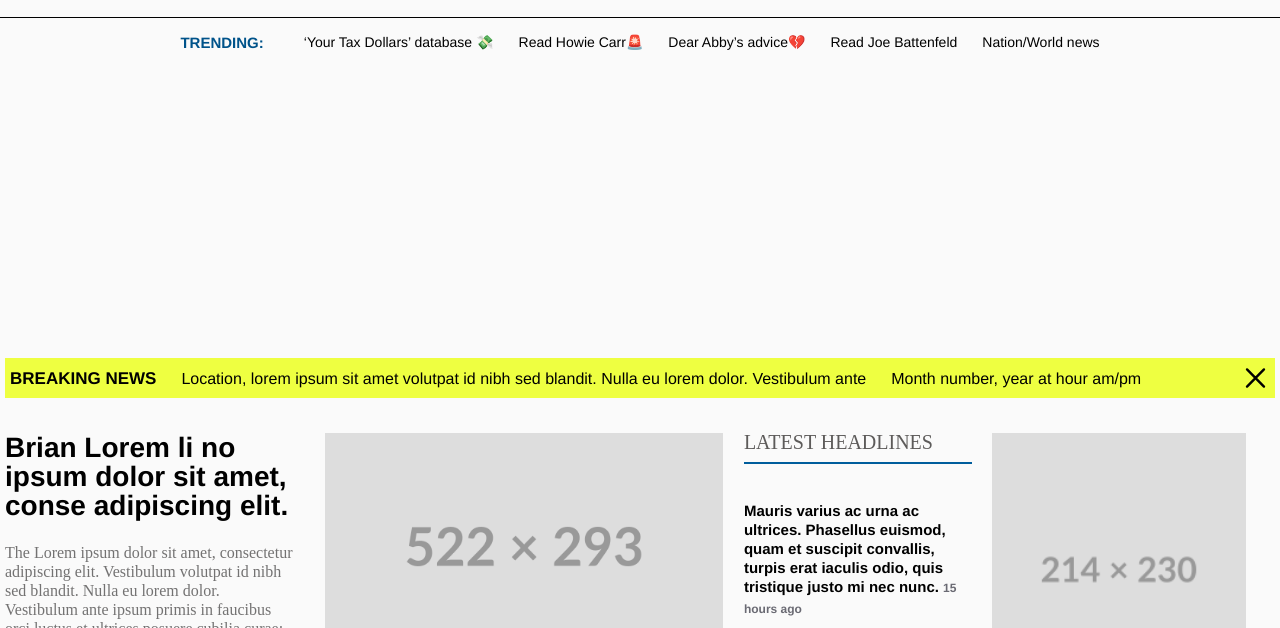
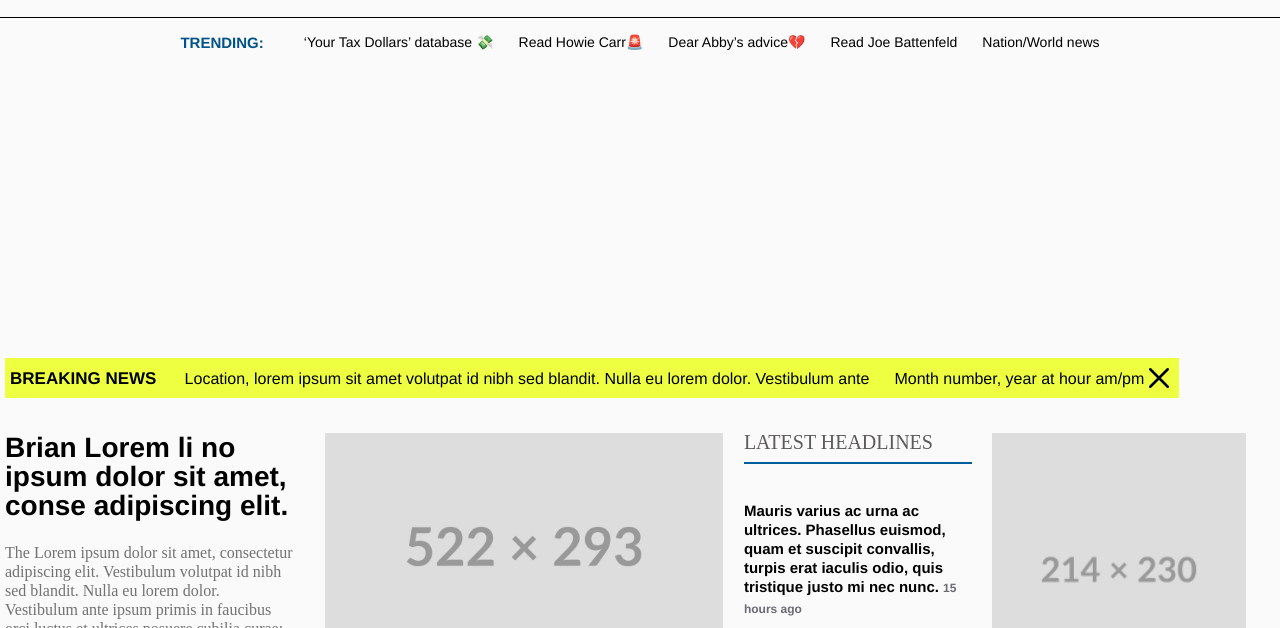
Before and after one commit to Tommycik/ppmTC, a website: page index.html in a window 1280 px wide. Shown: the part 172-800 px from the top of the page. Drawn offline with Linux system fonts and the light colour scheme.

Commit message:
10.5 stili completati

```diff
--- a/css/style.css
+++ b/css/style.css
@@ -414,7 +414,7 @@ section{
 
 }
 #breakingNews{
-  width: 273px;
+  width: auto;
   background-color: #eeff41;
   display: flex;
   padding: 5px;
@@ -424,14 +424,15 @@ section{
 }
 .content{
   height: fit-content;
-  width: 236px;
+  width: 100%;
   display: inline;
 }
 #breakingNews h2{
+  position: static;
+  width: 8.8em;
   font-size: 17px;
   margin: 0 20px 0 0;
   font-weight: 790;
-  width: auto;
   display: inline;
   height: fit-content;
 }
@@ -462,6 +463,8 @@ section{
   padding: 0;
   width: 30px;
   height: 30px;
+  min-height: 30px;
+  min-width: 30px;
   margin-left: auto;
 }
 .frontPage{
@@ -1430,12 +1433,6 @@ footer{
 
 }
 @media only screen and (min-width: 310px) {
-  #breakingNews{
-    width: 100%;
-  }
-  .content{
-    width: 100%;
-  }
   .front{
     width: 100%;
   }
```
